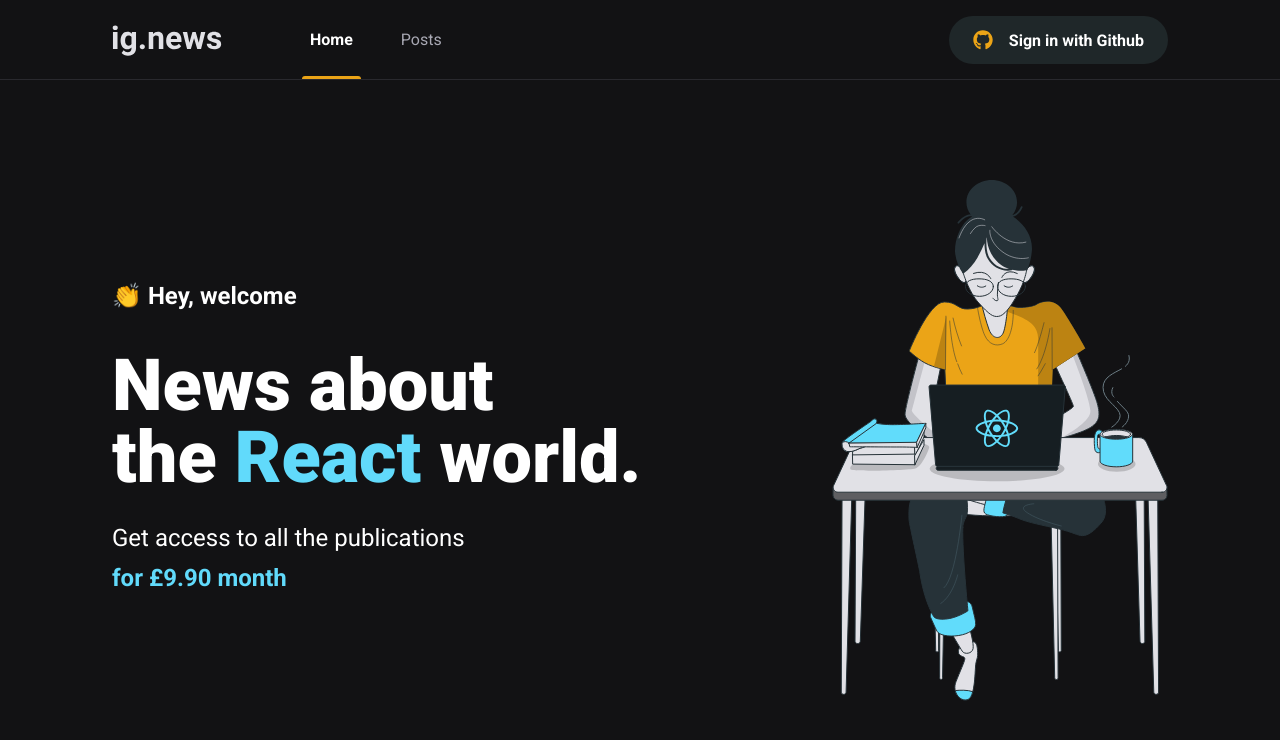
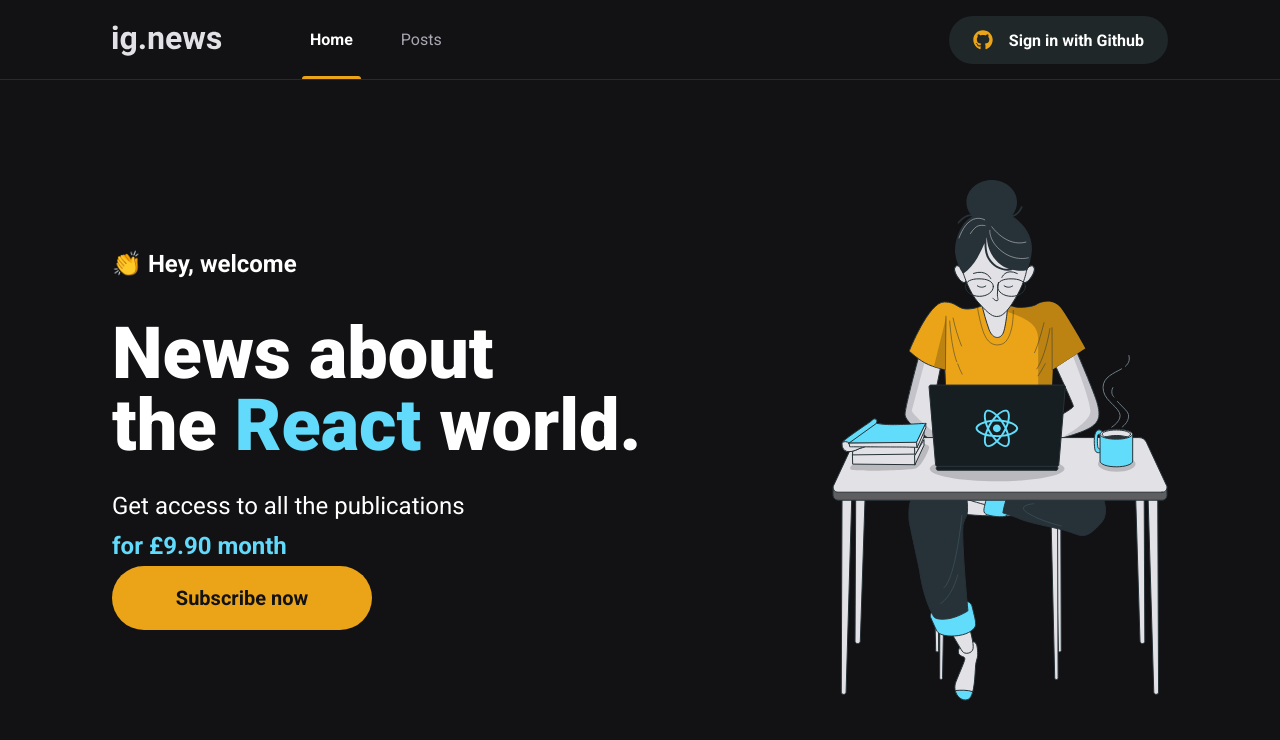
Before and after one commit to hppc25/react-ignews, a Next.js app: page / in a window 1280 px wide. Shown: the top 740 px of the page. Built offline with nearby package versions, Linux system fonts and the light colour scheme.

Commit message:
Add Subscribe Button

```diff
--- /dev/null
+++ b/src/components/SubscribeButton/index.tsx
@@ -0,0 +1,12 @@
+import styles from './styles.module.scss';
+
+export function SubscribeButton() {
+  return (
+    <button
+      type="button"
+      className={styles.subscribeButton}
+    >
+      Subscribe now
+    </button>
+  );
+}
--- /dev/null
+++ b/src/components/SubscribeButton/styles.module.scss
@@ -0,0 +1,20 @@
+.subscribeButton {
+    height: 4rem;
+    width: 260px;
+    border: 0;
+    border-radius: 2rem;
+    background: var(--yellow-500);
+    color: var(--gray-900);
+    font-size: 1.25rem;
+    font-weight: bold;
+
+    display: flex;
+    align-items: center;
+    justify-content: center;
+
+    transition: filter 0.2s;
+
+    &:hover {
+      filter: brightness(0.8);
+    }
+  }
--- a/src/pages/index.tsx
+++ b/src/pages/index.tsx
@@ -1,5 +1,6 @@
 import Head from 'next/head';
 
+import { SubscribeButton } from '../components/SubscribeButton';
 import styles from './home.module.scss';
 
 export default function Home() {
@@ -17,6 +18,7 @@
             Get access to all the publications <br/>
             <span>for £9.90 month</span>
           </p>
+          <SubscribeButton />
         </section>
 
         <img src="/images/avatar.svg" alt="Girl coding"/>
```
